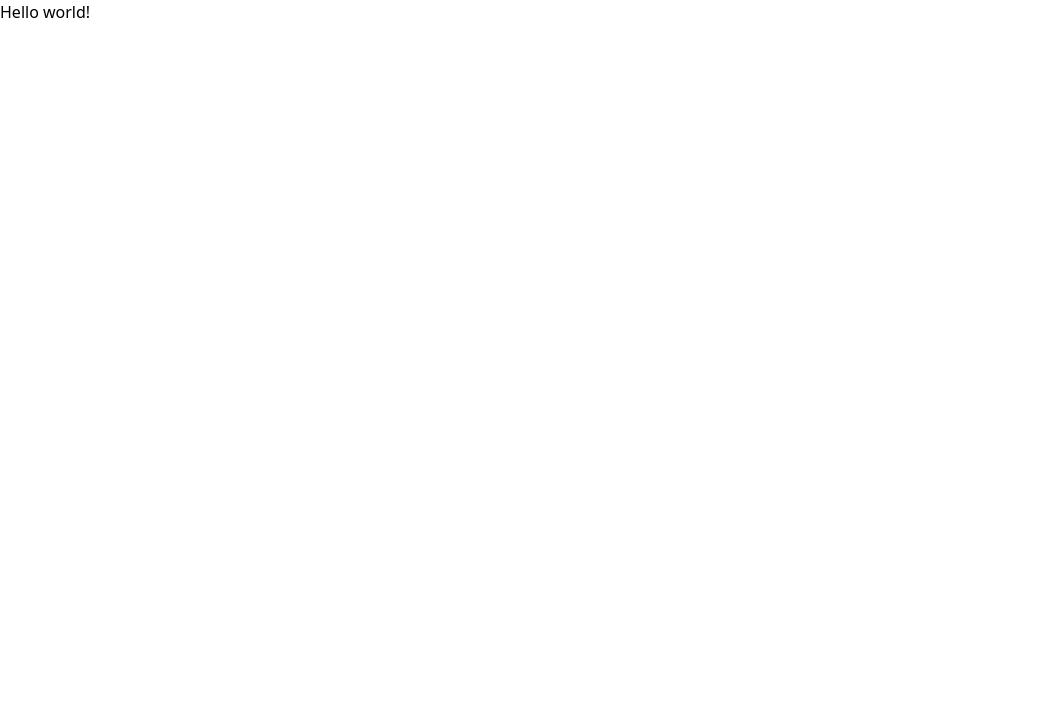
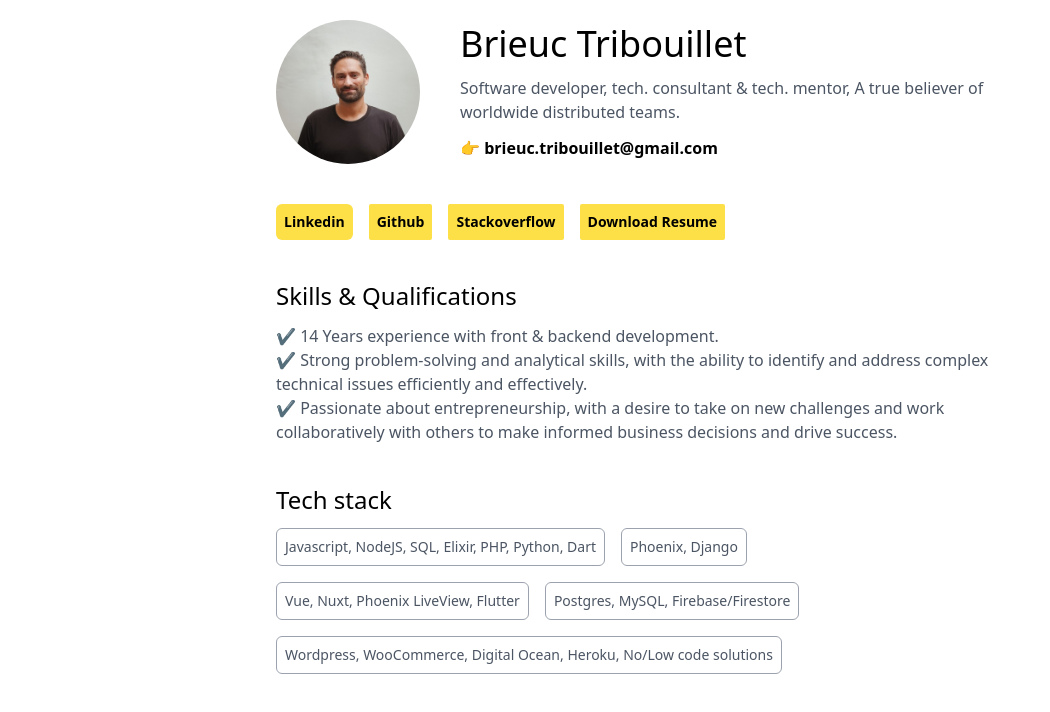
Before and after one commit to btribouillet/btribouillet.github.io, a website: page index.html in a window 1280 px wide. Shown: the whole page, without its empty margins (0-1050 px from the left). Drawn offline with nearby package versions, Linux system fonts and the light colour scheme; files that its build step writes are made by us from their sources.

Commit message:
Intro, skills & stack added

```diff
--- a/index.html
+++ b/index.html
@@ -1,14 +1,109 @@
 <html lang="en">
-<head>
-  <meta charset="UTF-8">
-  <meta http-equiv="X-UA-Compatible" content="IE=edge">
-  <meta name="viewport" content="width=device-width, initial-scale=1.0">
-  <link href="/dist/output.css" rel="stylesheet">
-  <title>Brieuc Tribouillet</title>
-</head>
-<body>
-  <h1 class="text-3xl font-bold underline">
-    Hello world!
-  </h1>
-</body>
+  <head>
+    <meta charset="UTF-8" />
+    <meta http-equiv="X-UA-Compatible" content="IE=edge" />
+    <meta name="viewport" content="width=device-width, initial-scale=1.0" />
+    <link href="./dist/main.css" rel="stylesheet" />
+    <title>Brieuc Tribouillet</title>
+  </head>
+  <body>
+    <div class="max-w-3xl px-5 mx-auto">
+      <section class="flex items-center gap-10 py-5">
+        <img
+          class="w-36 h-36 object-cover rounded-full"
+          src="./assets/profile.jpeg"
+        />
+
+        <div>
+          <h1 class="text-4xl">Brieuc Tribouillet</h1>
+          <p class="my-3">
+            Software developer, tech. consultant & tech. mentor, A true believer
+            of worldwide distributed teams.
+          </p>
+          <p class="font-bold text-black">👉 brieuc.tribouillet@gmail.com</p>
+        </div>
+      </section>
+
+      <section class="py-5">
+        <div class="flex items-center gap-4 flex-wrap">
+          <a
+            href="https://www.linkedin.com/in/brieuc-tribouillet/"
+            target="_blank"
+            class="text-sm bg-yellow-300 rounded-md p-2 font-bold hover:bg-yellow-200 transition-colors"
+            >Linkedin</a
+          >
+          <a
+            href="https://github.com/btribouillet"
+            target="_blank"
+            class="text-sm bg-yellow-300 rounded-sm p-2 font-bold hover:bg-yellow-200 transition-colors"
+            >Github</a
+          >
+          <a
+            href="https://stackoverflow.com/users/3204919/brieuc"
+            target="_blank"
+            class="text-sm bg-yellow-300 rounded-sm p-2 font-bold hover:bg-yellow-200 transition-colors"
+            >Stackoverflow</a
+          >
+          <a
+            href="./assets/resume.pdf"
+            target="_blank"
+            class="text-sm bg-yellow-300 rounded-sm p-2 font-bold hover:bg-yellow-200 transition-colors"
+            >Download Resume</a
+          >
+        </div>
+      </section>
+
+      <section class="py-5">
+        <h2 class="text-2xl mb-3">Skills & Qualifications</h2>
+        <ul id="qualifications--list">
+          <li>✔️ 14 Years experience with front & backend development.</li>
+          <li>
+            ✔️ Strong problem-solving and analytical skills, with the ability to
+            identify and address complex technical issues efficiently and
+            effectively.
+          </li>
+          <li>
+            ✔️ Passionate about entrepreneurship, with a desire to take on new
+            challenges and work collaboratively with others to make informed
+            business decisions and drive success.
+          </li>
+        </ul>
+      </section>
+
+      <section class="py-5">
+        <h2 class="text-2xl mb-3">Tech stack</h2>
+
+        <div class="flex items-center flex-wrap gap-4">
+          <div
+            class="text-sm p-2 rounded-md border border-gray-400 hover:bg-gray-400 hover:text-white transition-colors"
+          >
+            <span>Javascript, NodeJS, SQL, Elixir, PHP, Python, Dart</span>
+          </div>
+          <div
+            class="text-sm p-2 rounded-md border border-gray-400 hover:bg-gray-400 hover:text-white transition-colors"
+          >
+            <span>Phoenix, Django</span>
+          </div>
+          <div
+            class="text-sm p-2 rounded-md border border-gray-400 hover:bg-gray-400 hover:text-white transition-colors"
+          >
+            <span>Vue, Nuxt, Phoenix LiveView, Flutter</span>
+          </div>
+          <div
+            class="text-sm p-2 rounded-md border border-gray-400 hover:bg-gray-400 hover:text-white transition-colors"
+          >
+            <span>Postgres, MySQL, Firebase/Firestore</span>
+          </div>
+          <div
+            class="text-sm p-2 rounded-md border border-gray-400 hover:bg-gray-400 hover:text-white transition-colors"
+          >
+            <span
+              >Wordpress, WooCommerce, Digital Ocean, Heroku, No/Low code
+              solutions</span
+            >
+          </div>
+        </div>
+      </section>
+    </div>
+  </body>
 </html>
--- a/src/main.css
+++ b/src/main.css
@@ -1,3 +1,17 @@
 @tailwind base;
 @tailwind components;
 @tailwind utilities;
+
+body {
+  @apply font-sans text-gray-600;
+}
+
+h1,
+h2,
+h3,
+h4,
+h5,
+h6,
+a {
+  @apply text-black;
+}
--- a/tailwind.config.js
+++ b/tailwind.config.js
@@ -1,8 +1,8 @@
 /** @type {import('tailwindcss').Config} */
 module.exports = {
-content: ["./src/**/*.{html,js}"],
+  content: ["./**/*.{html,js}"],
   theme: {
     extend: {},
   },
   plugins: [],
-}
+};
```
Also changed, not shown: assets/profile.jpeg (added), dist/main.css, 2 other files.
